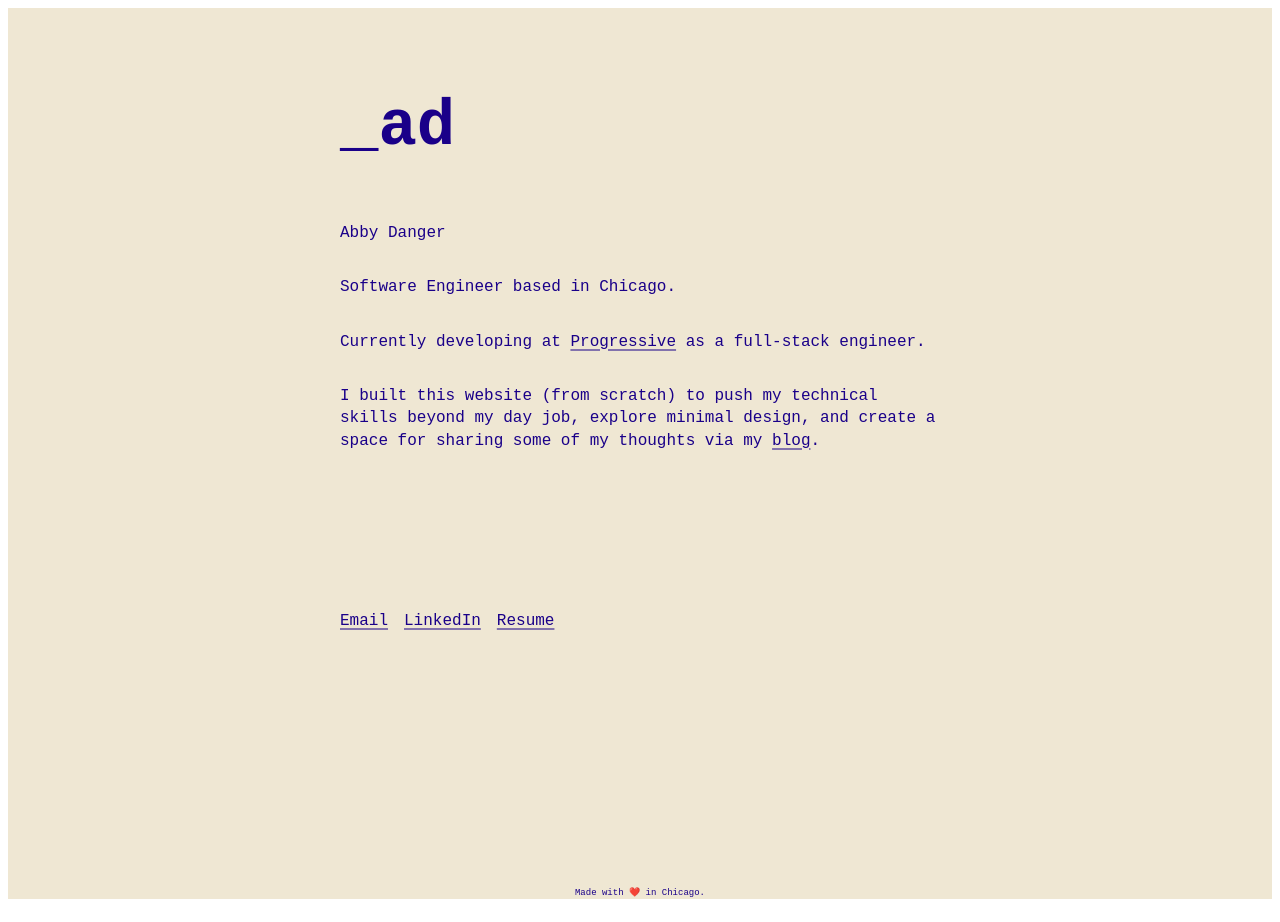
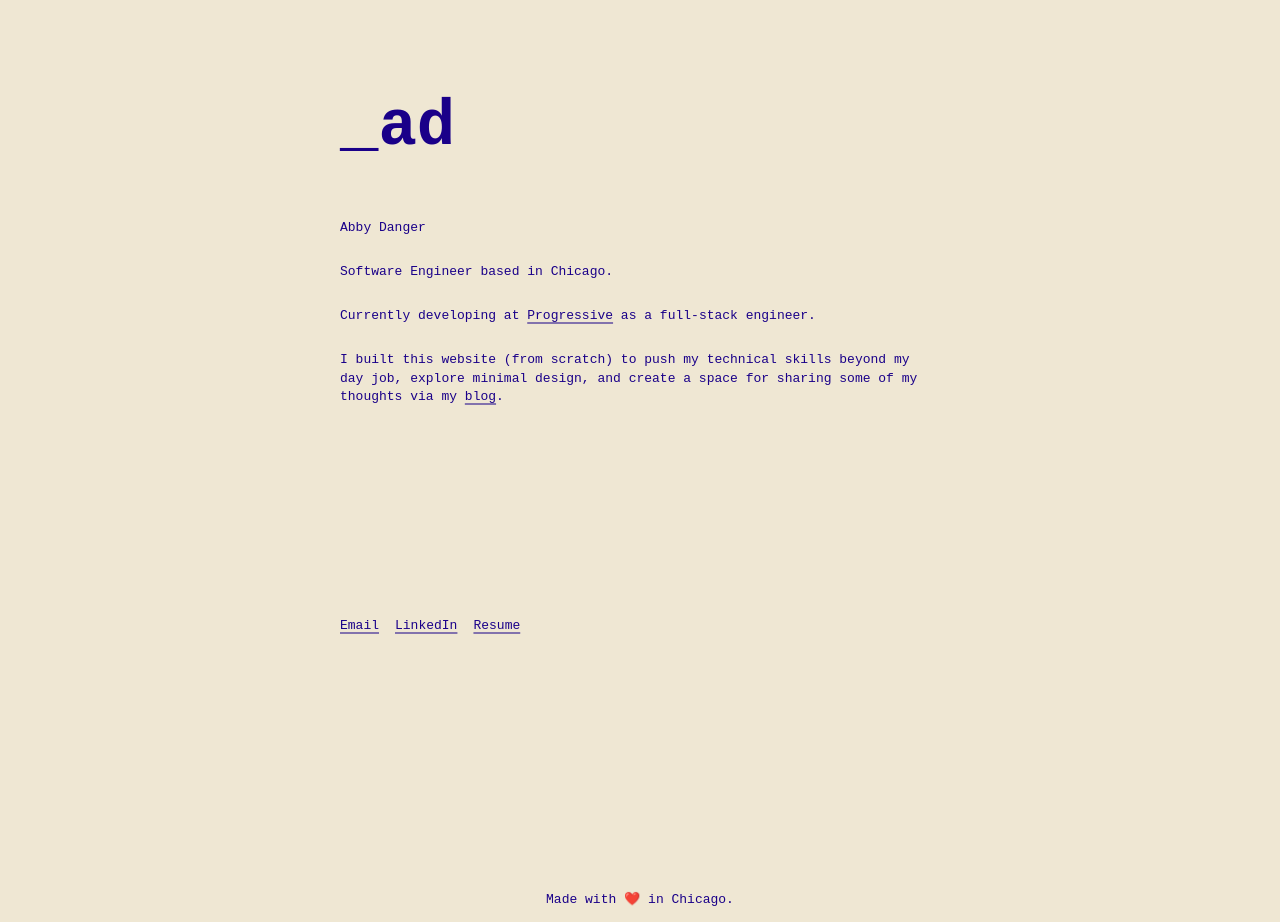
Before and after one commit to abbyadanger/ad, an Angular app: page / in a window 1280 px wide. Built offline with nearby package versions, Linux system fonts and the light colour scheme.

Commit message:
Font Size

```diff
--- a/src/app/blog-list/blog-list.component.css
+++ b/src/app/blog-list/blog-list.component.css
@@ -24,6 +24,11 @@ main {
 .header-link {
   text-decoration: none;
   color: inherit;
+}
+
+p {
+  line-height: 1.4;
+  font-size: small;
 }
 
 /* Hyperlink Styling */
@@ -72,7 +77,7 @@ a:hover, a:focus {
 
 .footer-msg {
   padding-top: 15%;
-  font-size: xx-small;
+  font-size: xx-small !important;
   bottom: 0px;
   width: 100%;
   text-align: center;
--- a/src/app/home/home.component.css
+++ b/src/app/home/home.component.css
@@ -27,6 +27,7 @@ main {
 
 p {
   line-height: 1.4;
+  font-size: small;
 }
 
 .footer {
--- a/src/index.html
+++ b/src/index.html
@@ -6,6 +6,11 @@
   <base href="/">
   <meta name="viewport" content="width=device-width, initial-scale=1">
   <link rel="icon" type="image/x-icon" href="ad.png">
+  <style>
+    body {
+      background-color: #efe7d3;
+    }
+  </style>
 </head>
 <body>
   <app-root></app-root>
```
